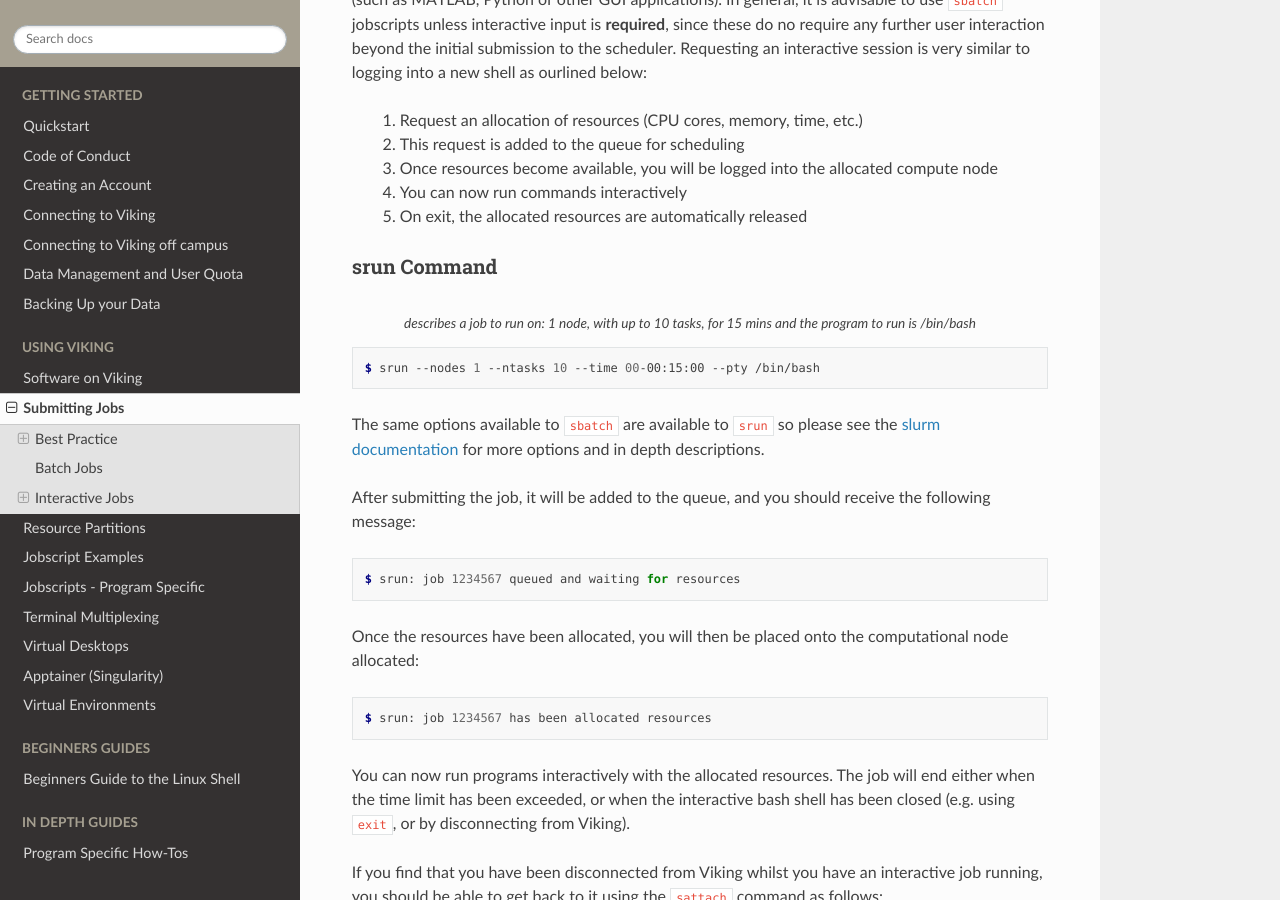
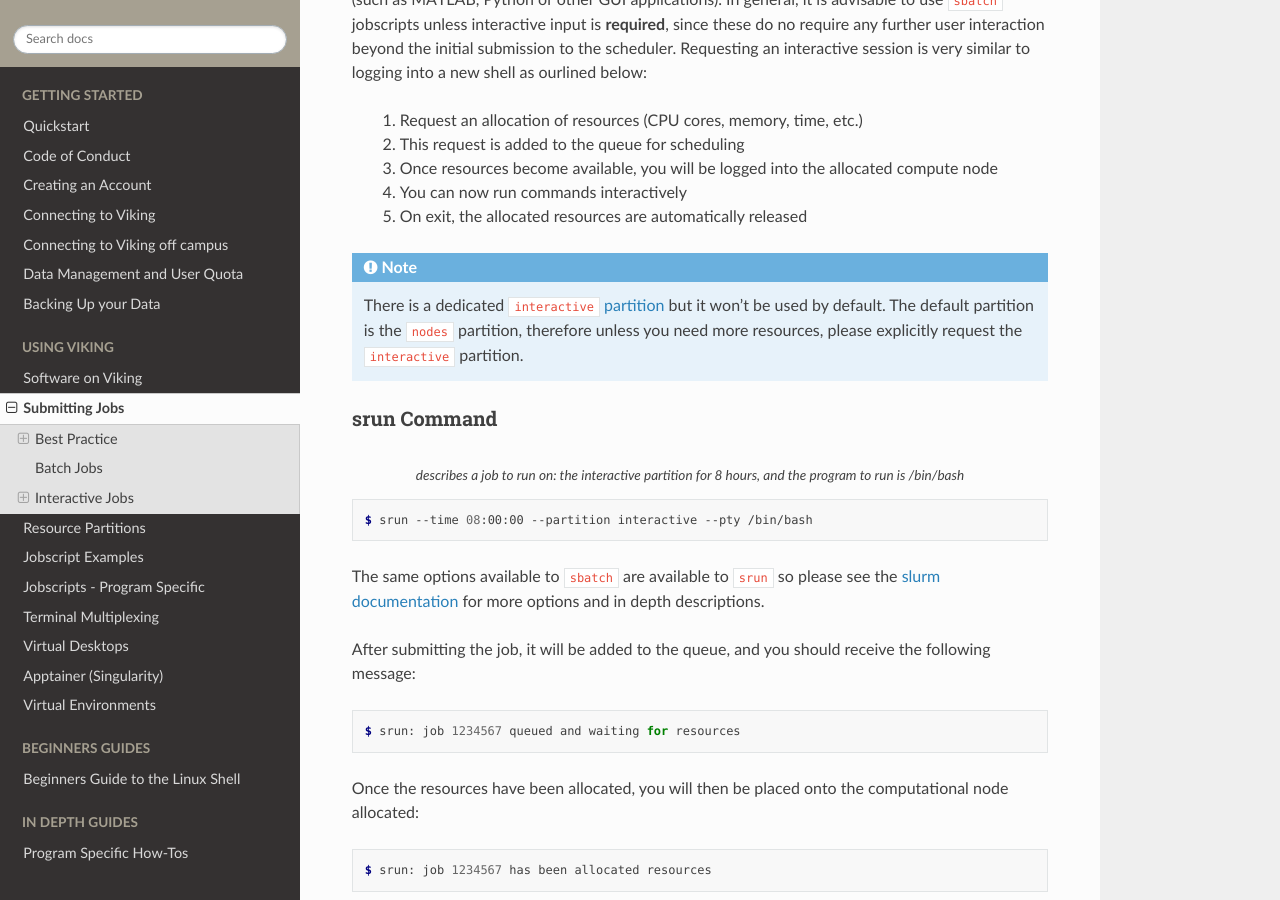
Before and after one commit to university-of-york/research-it-documentation, a Sphinx documentation site: the page built from docs/source/using_viking/submitting_jobs.rst, in a window 1280 px wide and 900 px high, scrolled down 2041 px. Built offline with Sphinx 7.4.7 and the Read the Docs theme 2.0.0, drawn with Linux system fonts in a browser that asks for light colours.

```diff
--- a/docs/source/getting_started/backing_up.rst
+++ b/docs/source/getting_started/backing_up.rst
@@ -44,3 +44,8 @@
     $ rsync -P --append filename sftp.york.ac.uk:/shared/storage/<filestore>
 
 Option ``-P`` sets the ``--partial`` and ``--progress`` options, which will *keep partially transferred files* and shows *progress*. The ``--append`` option will *append data onto shorter files*. Together this is handy if a large file needs to be transferred but for some reason could get interrupted. Rerunning this command should pick up where it left off.
+
+
+.. hint::
+
+    If you use the above commands on Viking to transfer files why not look into using :doc:`tmux or screen </using_viking/terminal_multiplexing>`, and this will allow you to ``detach`` from the terminal where it will continue to run ready for your return later.
--- a/docs/source/using_viking/submitting_jobs.rst
+++ b/docs/source/using_viking/submitting_jobs.rst
@@ -84,13 +84,18 @@
     5. On exit, the allocated resources are automatically released
 
 
+.. note::
+
+    There is a dedicated ``interactive`` :doc:`partition </using_viking/resource_partitions>` but it won't be used by default. The default partition is the ``nodes`` partition, therefore unless you need more resources, please explicitly request the ``interactive`` partition.
+
+
 srun Command
 ^^^^^^^^^^^^
 
 .. code-block:: console
-    :caption: describes a job to run on: 1 node, with up to 10 tasks, for 15 mins and the program to run is `/bin/bash`
+    :caption: describes a job to run on: the interactive partition for 8 hours, and the program to run is `/bin/bash`
 
-    $ srun --nodes 1 --ntasks 10 --time 00-00:15:00 --pty /bin/bash
+    $ srun --time 08:00:00 --partition interactive --pty /bin/bash
 
 The same options available to ``sbatch`` are available to ``srun`` so please see the `slurm documentation <https://slurm.schedmd.com/sbatch.html>`_ for more options and in depth descriptions.
 
```
